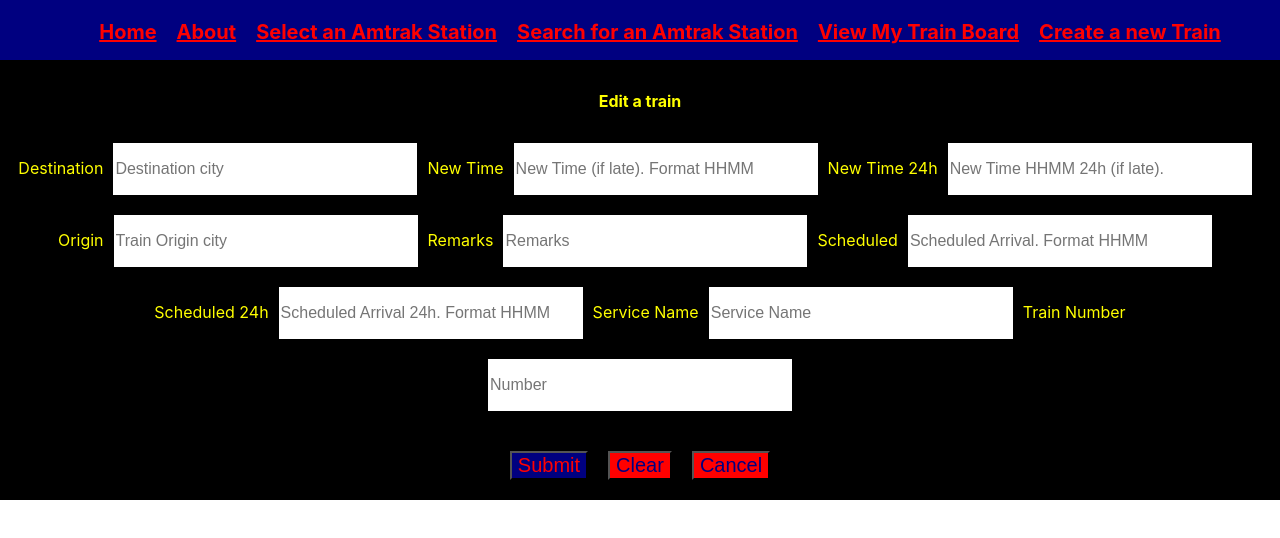
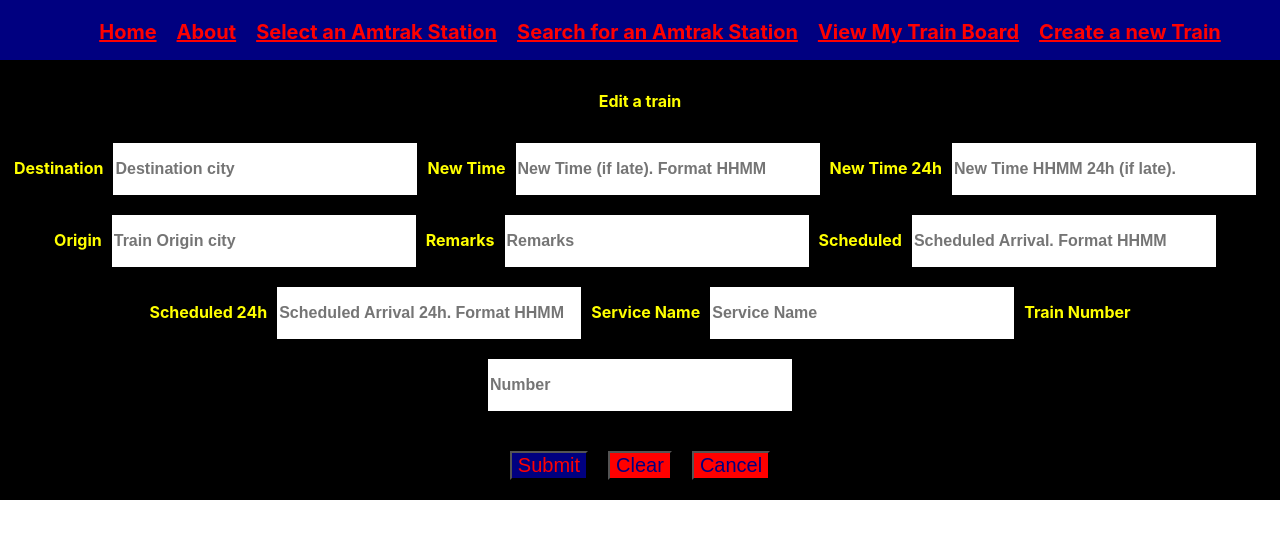
Before and after one commit to vibraniumforge/train-board, a React (Create React App) app in the folder front-end/: page /edit_user_train in a window 1280 px wide. Shown: the top 538 px of the page. Built offline with nearby package versions, Linux system fonts and the light colour scheme.

Commit message:
bold weight

```diff
--- a/front-end/src/index.css
+++ b/front-end/src/index.css
@@ -88,15 +88,18 @@
   font-size: 16px;
   margin: 10px;
   border: 20px transparent;
+  font-weight: bold;
 }
 
 #new-train {
   color: yellow;
+  font-weight: bold;
   background-color: black;
 }
 
 #edit-train {
   color: yellow;
+  font-weight: bold;
   background-color: black;
 }
 
```
